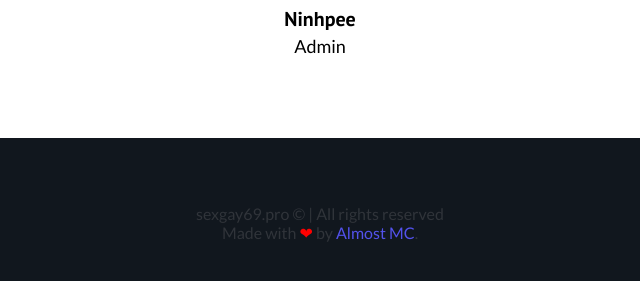
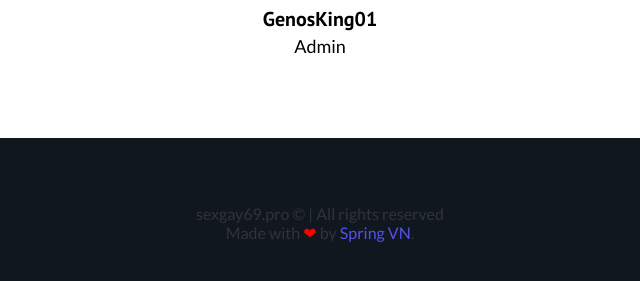
Before and after one commit to AlmostCloud/AlmostCloud.github.io, a plain HTML site: page index.html in a window 1280 px wide. Shown: the part 2788-3069 px from the top of the page, 320-960 px from the left. Drawn offline with nearby package versions, Linux system fonts and the light colour scheme.

Commit message:
Update index.html

```diff
--- a/index.html
+++ b/index.html
@@ -138,7 +138,7 @@
 			<!-- Second Staff Member -->
 			<div class="col-md staffblock">
 				<img width="100px;" src="https://s.namemc.com/3d/skin/body.png?id=63455d7069b397c2&model=classic&theta=30&phi=21&time=90&width=600&height=800">
-				<h2>Ninhpee</h2>
+				<h2>GenosKing01</h2>
 				<p>Admin</p>
 			</div>
 			<!-- End Second Staf Member -->
@@ -162,7 +162,7 @@
 				<!-- !! Replace this with your own domain !! -->
 				<p>sexgay69.pro &copy; | All rights reserved</p>
 				<!-- If you want to, you're allowed to delete these credits. But if you want to support my work, please leave it. -->
-				<p>Made with <font color="red">❤</font> by <a target="_blank" href="https://sexgay69.pro/">Almost MC</a>.</font></p>
+				<p>Made with <font color="red">❤</font> by <a target="_blank" href="https://sexgay69.pro/">Spring VN</a>.</font></p>
 			</div>
 		</div>
 	</footer>
```
